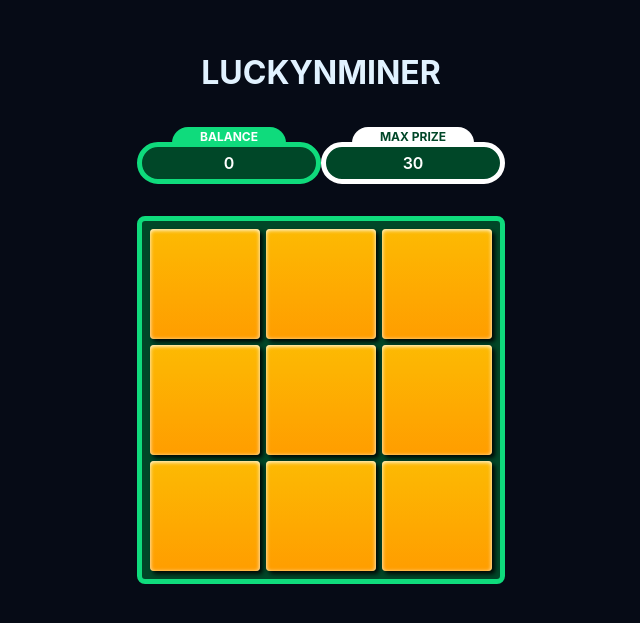
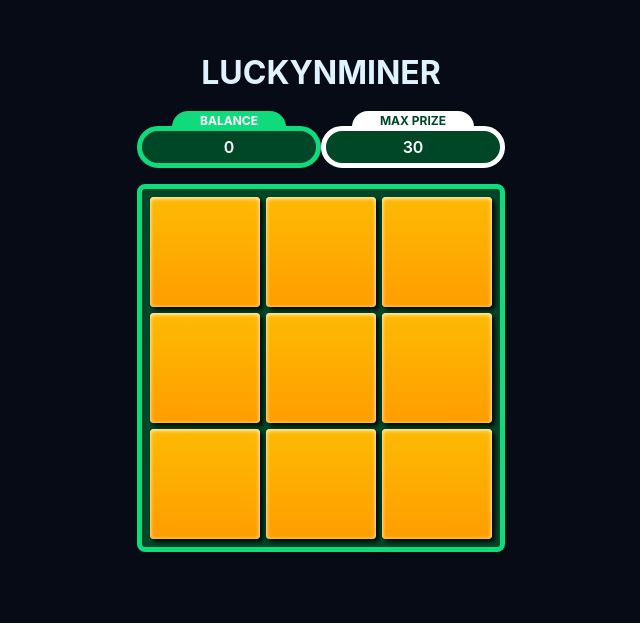
Before and after one commit to Aviv-rs/LuckyMiner, a React (Vite) app: page / in a window 1280 px wide. Shown: the part 105-728 px from the top of the page, without its empty margins (319-959 px from the left). Built offline with nearby package versions, Linux system fonts and the light colour scheme.

Commit message:
Update gap spacing in GamePage CSS for improved layout consistency

```diff
--- a/src/pages/GamePage/GamePage.module.css
+++ b/src/pages/GamePage/GamePage.module.css
@@ -9,7 +9,7 @@
 .game-page-content {
   display: flex;
   flex-direction: column;
-  gap: var(--space-8);
+  gap: var(--space-4);
   width: 100%;
   max-width: 400px;
   padding: 0 var(--space-4);
```
